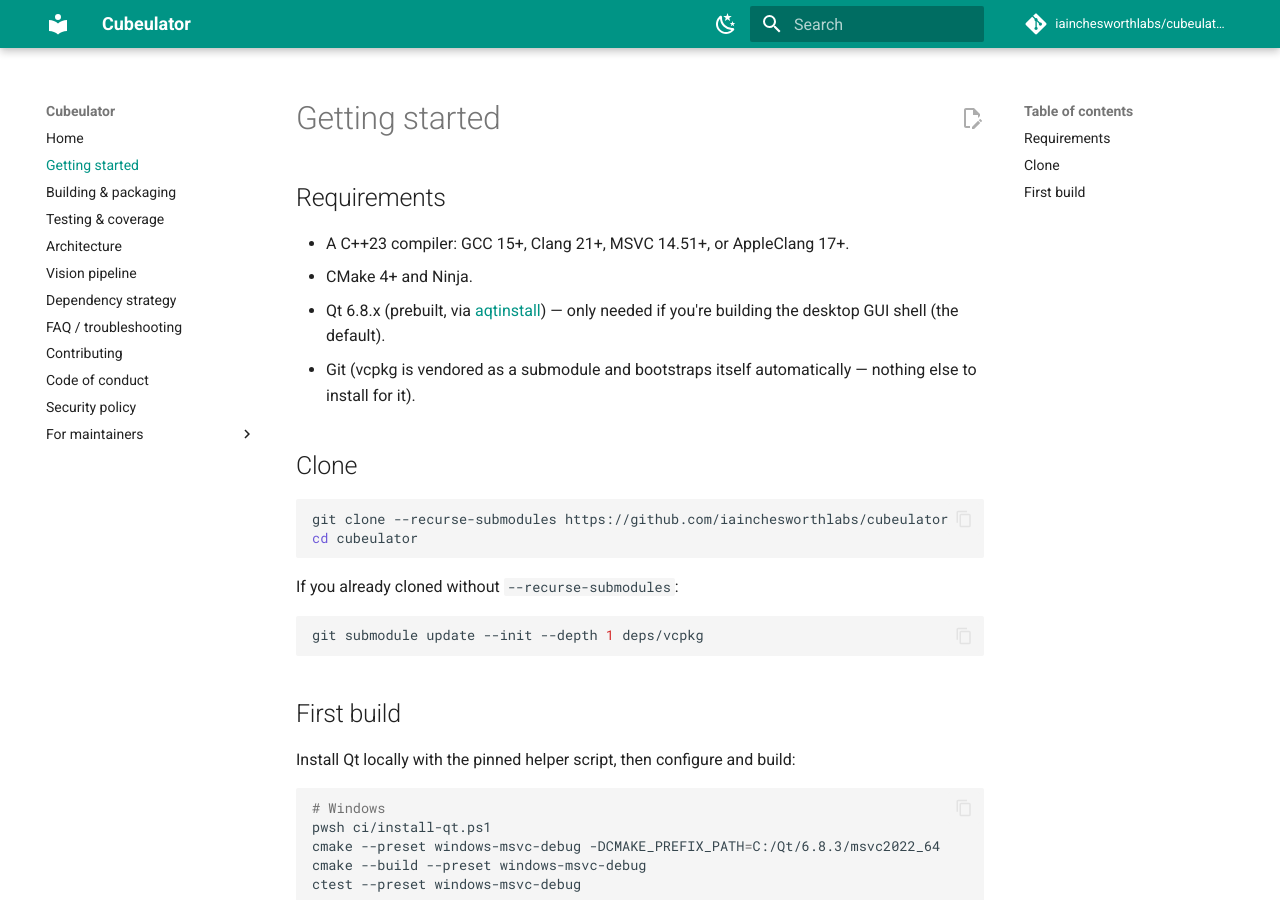
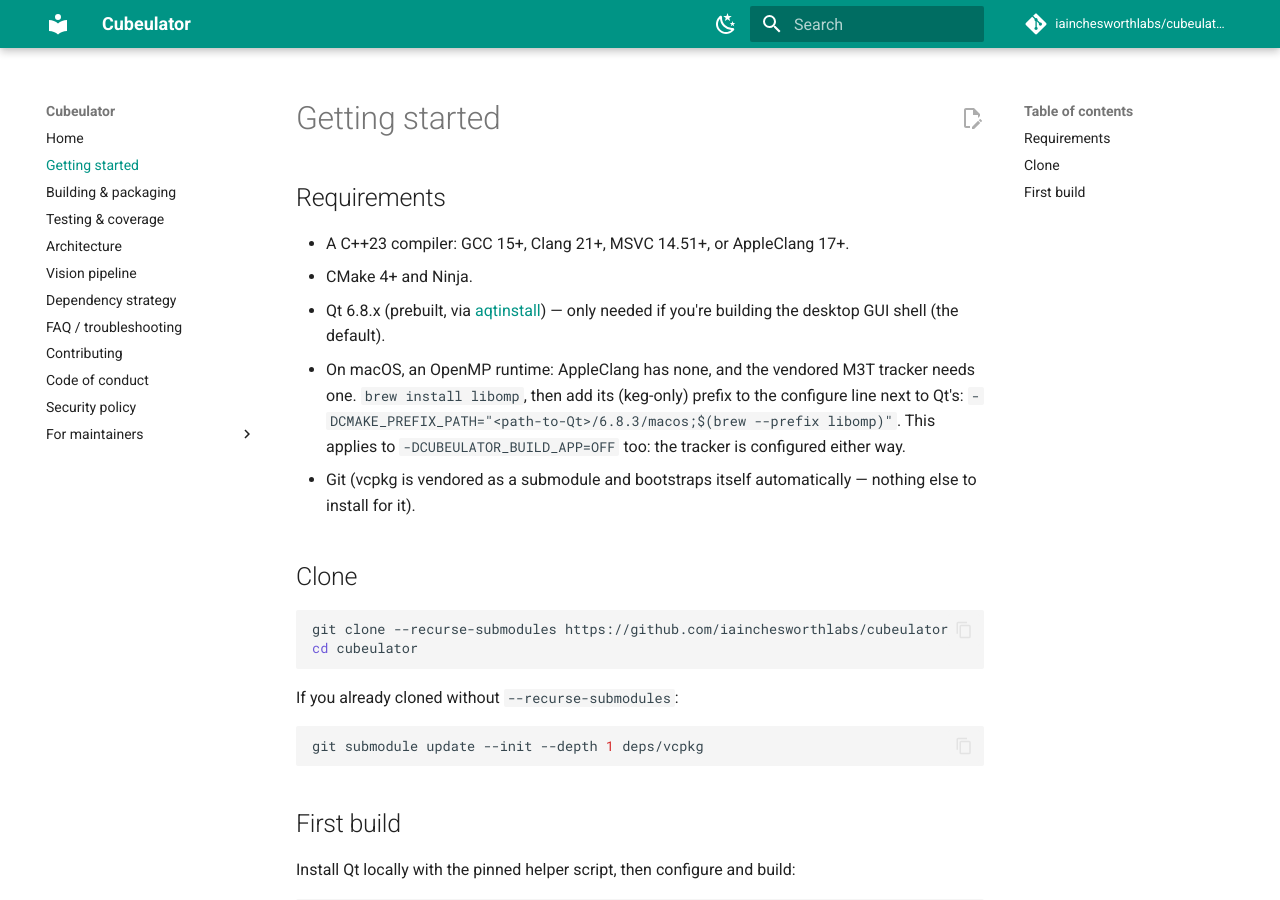
Before and after one commit to iainchesworth/cubeulator, an MkDocs documentation site: the page built from docs/getting-started.md, in a window 1280 px wide and 900 px high. Built offline with MkDocs 1.6.1 and Material for MkDocs 9.7.7, drawn with Linux system fonts in a browser that asks for light colours; comment, search, counter and statistics services are not loaded.

Commit message:
Give the macOS leg an OpenMP runtime (Homebrew libomp)
The macOS (AppleClang) leg fails at configure:

  CMake Error at .../FindPackageHandleStandardArgs.cmake:290:
    Could NOT find OpenMP_C (missing: OpenMP_C_FLAGS OpenMP_C_LIB_NAMES)
  ... third_party/m3t/CMakeLists.txt:31 (find_package)

The vendored M3T tracker does find_package(OpenMP REQUIRED), includes
<omp.h> from its public headers and uses `omp parallel`/`omp simd`.
AppleClang has no OpenMP runtime of its own, so FindOpenMP needs libomp
from Homebrew, which is keg-only and on no default search path
(FindOpenMP's AppleClang branch does find_library(omp) /
find_path(omp.h), both of which honour CMAKE_PREFIX_PATH; the
OpenMP_ROOT hint would not work because the vendored project's
cmake_minimum_required(3.5) leaves CMP0074 OLD).

Install libomp in the macOS leg and append its prefix to the existing
CMAKE_PREFIX_PATH. Document the same requirement in getting-started.

```diff
--- a/docs/getting-started.md
+++ b/docs/getting-started.md
@@ -6,6 +6,12 @@
 - CMake 4+ and Ninja.
 - Qt 6.8.x (prebuilt, via [aqtinstall](https://github.com/miurahr/aqtinstall))
   — only needed if you're building the desktop GUI shell (the default).
+- On macOS, an OpenMP runtime: AppleClang has none, and the vendored M3T
+  tracker needs one. `brew install libomp`, then add its (keg-only) prefix to
+  the configure line next to Qt's:
+  `-DCMAKE_PREFIX_PATH="<path-to-Qt>/6.8.3/macos;$(brew --prefix libomp)"`.
+  This applies to `-DCUBEULATOR_BUILD_APP=OFF` too: the tracker is configured
+  either way.
 - Git (vcpkg is vendored as a submodule and bootstraps itself automatically —
   nothing else to install for it).
 
```
Also changed, not shown: 1 other file.
